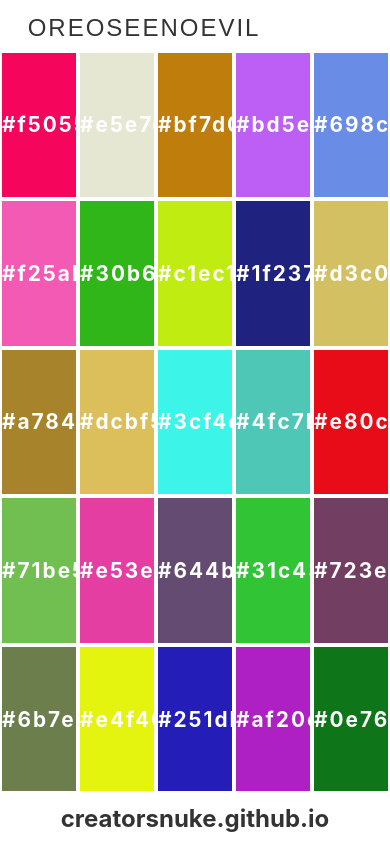
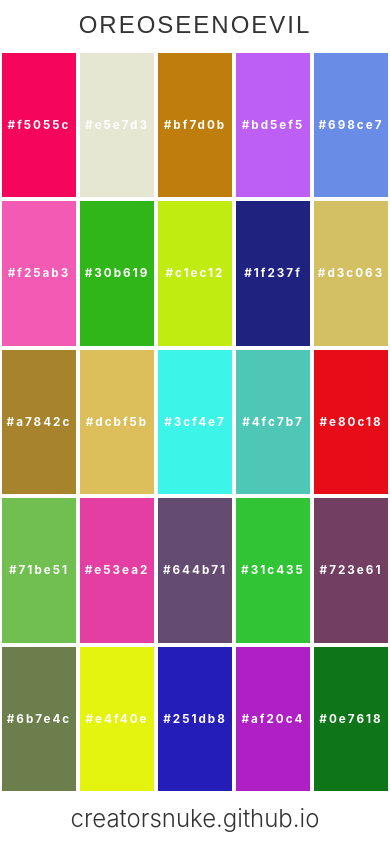
Before and after one commit to oreoseenoevil/random-ui-colors, a plain HTML site: page index.html in a window 390 px wide. Drawn offline with Linux system fonts and the light colour scheme.

Commit message:
style: fixed font-size on small screen

```diff
--- a/style.css
+++ b/style.css
@@ -15,6 +15,9 @@ nav {
   width: 100%;
   height: 6vh;
   background-color: #fff;
+  display: flex;
+  justify-content: center;
+  align-items: center;
 }
 
 footer {
@@ -22,14 +25,14 @@ footer {
   width: 100%;
   height: 6vh;
   display: flex;
-  justify-content: center;
+  justify-content: space-around;
   align-items: center;
 }
 
 footer a {
   text-decoration: none;
   color: #333;
-  font-weight: 700;
+  font-weight: 300;
   font-size: 1.5rem;
 }
 
@@ -38,8 +41,6 @@ footer a:hover {
 }
 
 .author {
-  left: 3%;
-  position: absolute;
   padding: .89rem 1rem;
   -webkit-transition: 300ms;
   transition: 300ms;
@@ -79,7 +80,7 @@ footer a:hover {
   border: 2px solid #fff;
   color: #fff;
   font-weight: 700;
-  font-size: 1.3rem;
+  font-size: 3vmin;
   letter-spacing: 2px;
   cursor: pointer;
   transition: 0.2s ease-in;
@@ -98,7 +99,7 @@ footer a:hover {
   height: 80vh;
   width: 80%;
   color: #fff;
-  font-size: 4em;
+  font-size: 8vmin;
   text-align: center;
   display: none;
   transition: 500ms;
```
